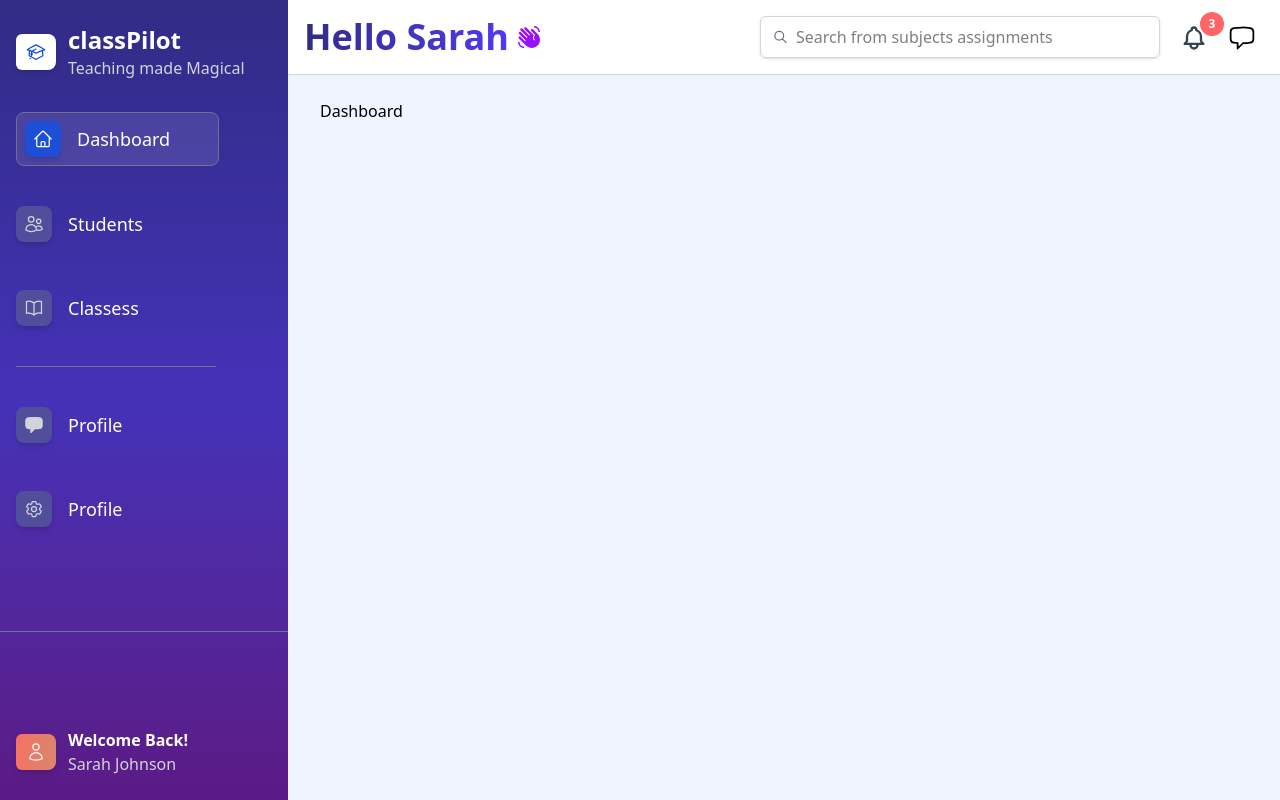
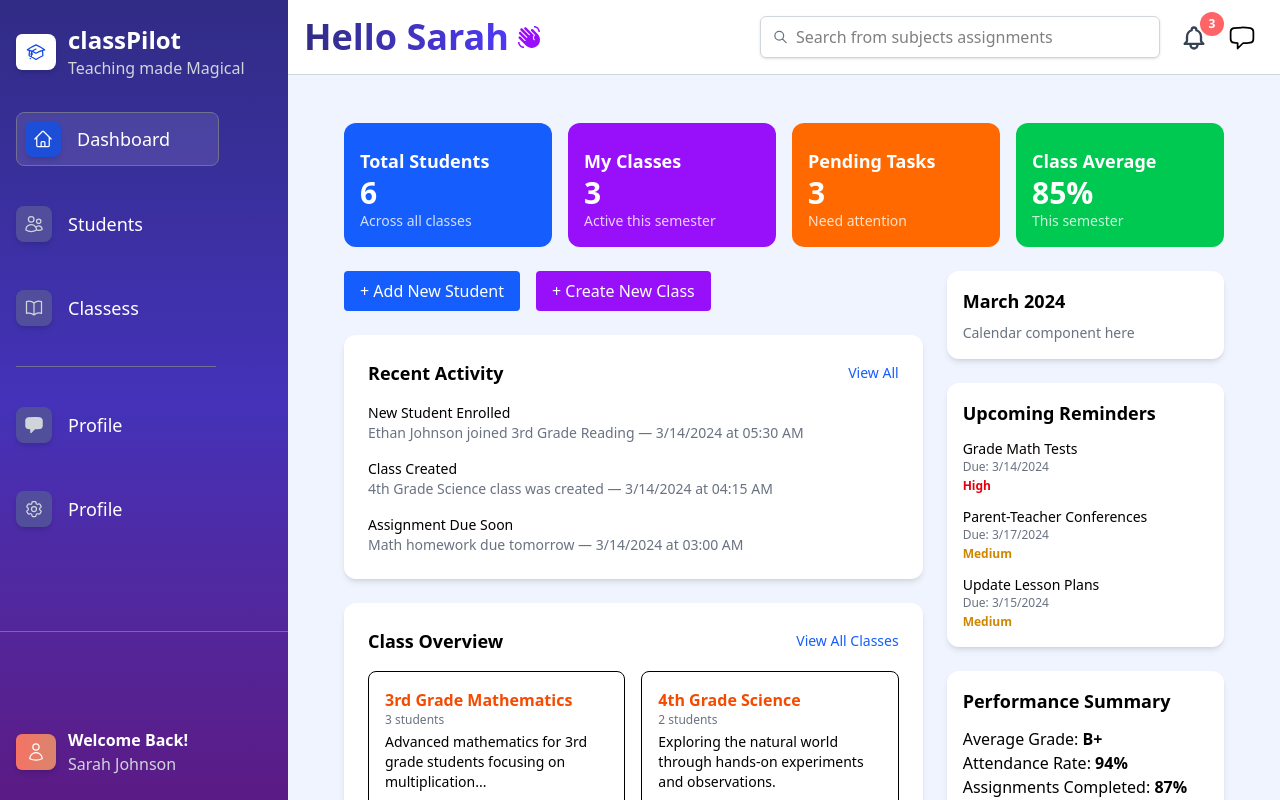
Before and after one commit to shukri-mo/Class_Pilot_Demo, a React (Vite) app: page /dashboard in a window 1280 px wide. Built offline with nearby package versions, Linux system fonts and the light colour scheme.

Commit message:
addedd dashboard content

```diff
--- a/src/pages/Dashboard.jsx
+++ b/src/pages/Dashboard.jsx
@@ -1,11 +1,158 @@
-import React from 'react'
+import DashboardCard from "../Features/Dashboard/DashboardCard";
 
 function Dashboard() {
   return (
-    <div>
-      Dashboard
+    <div className="p-6 w-full">
+
+
+      <div className="grid grid-cols-1 sm:grid-cols-2 lg:grid-cols-4 gap-4">
+        <DashboardCard
+          color="bg-blue-600"
+          title="Total Students"
+          value="6"
+          note="Across all classes"
+
+        />
+        <DashboardCard
+          color="bg-purple-600"
+          title="My Classes"
+          value="3"
+          note="Active this semester"
+
+        />
+        <DashboardCard
+          color="bg-orange-500"
+          title="Pending Tasks"
+          value="3"
+          note="Need attention"
+
+        />
+        <DashboardCard
+          color="bg-green-500"
+          title="Class Average"
+          value="85%"
+          note="This semester"
+
+
+
+        />
+      </div>
+
+      {/* Main Grid */}
+      <div className="grid grid-cols-1 xl:grid-cols-3 gap-6 mt-6">
+        {/* Left Side: Actions, Recent, Class Overview */}
+        <div className="xl:col-span-2 space-y-6">
+          {/* Quick Actions */}
+          <div className="flex gap-4">
+            <button className="bg-blue-600 text-white px-4 py-2 rounded hover:bg-blue-700">
+              + Add New Student
+            </button>
+            <button className="bg-purple-600 text-white px-4 py-2 rounded hover:bg-purple-700">
+              + Create New Class
+            </button>
+          </div>
+
+          {/* Recent Activity */}
+          <div className="bg-white rounded-xl p-6 shadow-md">
+            <div className="flex justify-between items-center mb-4">
+              <h2 className="text-lg font-semibold">Recent Activity</h2>
+              <a href="#" className="text-sm text-blue-600 hover:underline">
+                View All
+              </a>
+            </div>
+            <ul className="space-y-4 text-sm">
+              <li>
+                <p className="font-medium"> New Student Enrolled</p>
+                <span className="text-gray-500 block">
+                  Ethan Johnson joined 3rd Grade Reading — 3/14/2024 at 05:30 AM
+                </span>
+              </li>
+              <li>
+                <p className="font-medium">Class Created</p>
+                <span className="text-gray-500 block">
+                  4th Grade Science class was created — 3/14/2024 at 04:15 AM
+                </span>
+              </li>
+              <li>
+                <p className="font-medium">Assignment Due Soon</p>
+                <span className="text-gray-500 block">
+                  Math homework due tomorrow — 3/14/2024 at 03:00 AM
+                </span>
+              </li>
+            </ul>
+          </div>
+
+          {/* Class Overview */}
+          <div className="bg-white p-6 rounded-xl shadow-md">
+            <div className="flex justify-between items-center mb-4">
+              <h2 className="text-lg font-semibold">Class Overview</h2>
+              <a href="#" className="text-sm text-blue-600 hover:underline">View All Classes</a>
+            </div>
+            <div className="grid grid-cols-1 md:grid-cols-2 gap-4">
+              <div className="border p-4 rounded-lg">
+                <h3 className="text-orange-600 font-semibold">3rd Grade Mathematics</h3>
+                <p className="text-xs text-gray-500 mb-1">3 students</p>
+                <p className="text-sm">
+                  Advanced mathematics for 3rd grade students focusing on multiplication...
+                </p>
+              </div>
+
+              <div className="border p-4 rounded-lg">
+                <h3 className="text-orange-600 font-semibold">4th Grade Science</h3>
+                <p className="text-xs text-gray-500 mb-1">2 students</p>
+                <p className="text-sm">
+                  Exploring the natural world through hands-on experiments and observations.
+                </p>
+              </div>
+            </div>
+          </div>
+        </div>
+
+        {/* Right Sidebar */}
+        <div className="space-y-6">
+          {/* Calendar Placeholder */}
+          <div className="bg-white rounded-xl p-4 shadow-md">
+            <h3 className="font-semibold text-lg mb-2">March 2024</h3>
+            {/* Replace with actual calendar library if needed */}
+            <p className="text-sm text-gray-500">Calendar component here</p>
+          </div>
+
+          {/* Upcoming Reminders */}
+          <div className="bg-white p-4 rounded-xl shadow-md">
+            <h3 className="text-lg font-semibold mb-3">Upcoming Reminders</h3>
+            <ul className="space-y-3 text-sm">
+              <li>
+                <p className="font-medium"> Grade Math Tests</p>
+                <p className="text-gray-500 text-xs">Due: 3/14/2024</p>
+                <span className="text-xs text-red-600 font-semibold">High</span>
+              </li>
+              <li>
+                <p className="font-medium"> Parent-Teacher Conferences</p>
+                <p className="text-gray-500 text-xs">Due: 3/17/2024</p>
+                <span className="text-xs text-yellow-600 font-semibold">Medium</span>
+              </li>
+              <li>
+                <p className="font-medium"> Update Lesson Plans</p>
+                <p className="text-gray-500 text-xs">Due: 3/15/2024</p>
+                <span className="text-xs text-yellow-600 font-semibold">Medium</span>
+              </li>
+            </ul>
+          </div>
+
+          {/* Performance Summary */}
+          <div className="bg-white p-4 rounded-xl shadow-md">
+            <h3 className="text-lg font-semibold mb-3">Performance Summary</h3>
+            <p>Average Grade: <strong>B+</strong></p>
+            <p>Attendance Rate: <strong>94%</strong></p>
+            <p>Assignments Completed: <strong>87%</strong></p>
+            <div className="mt-4 bg-indigo-100 text-indigo-700 px-3 py-1 inline-block rounded-full">
+              85% Overall
+            </div>
+          </div>
+        </div>
+      </div>
     </div>
-  )
+  );
 }
 
-export default Dashboard
+export default Dashboard;
```
